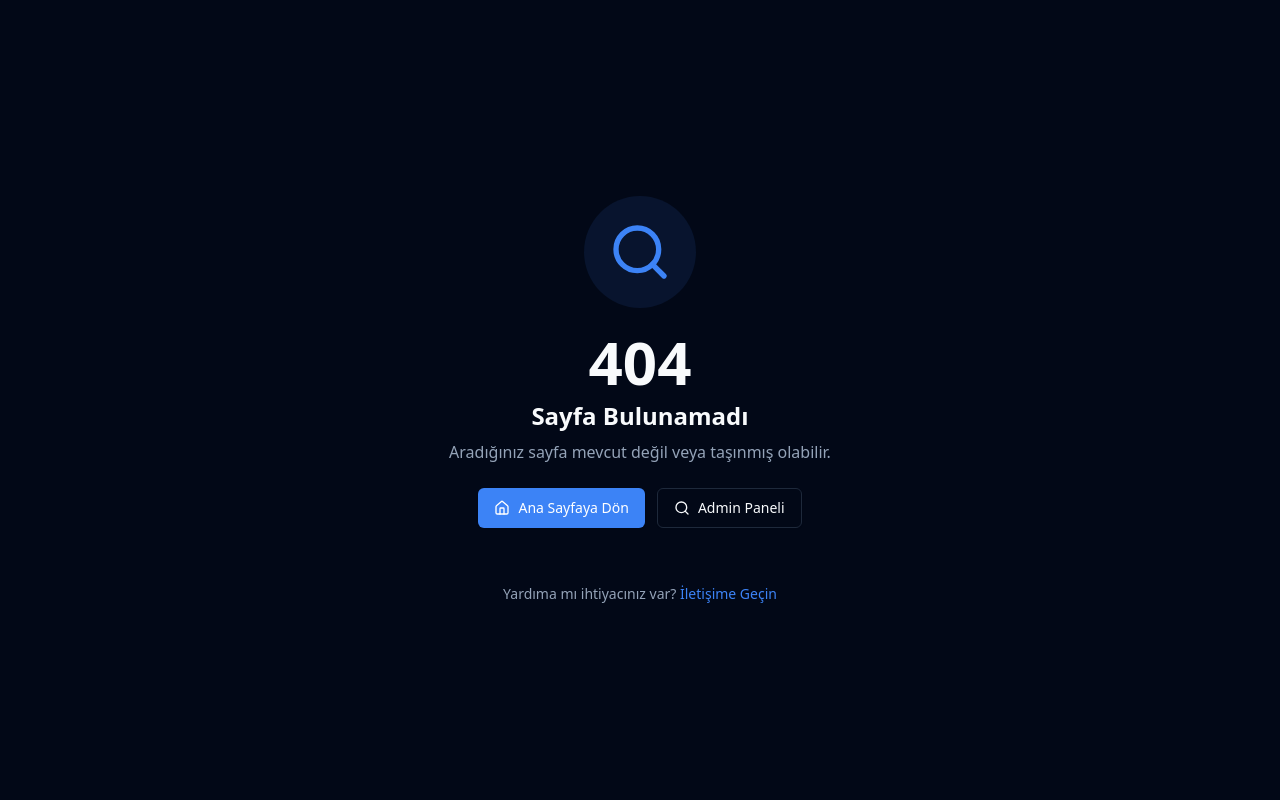
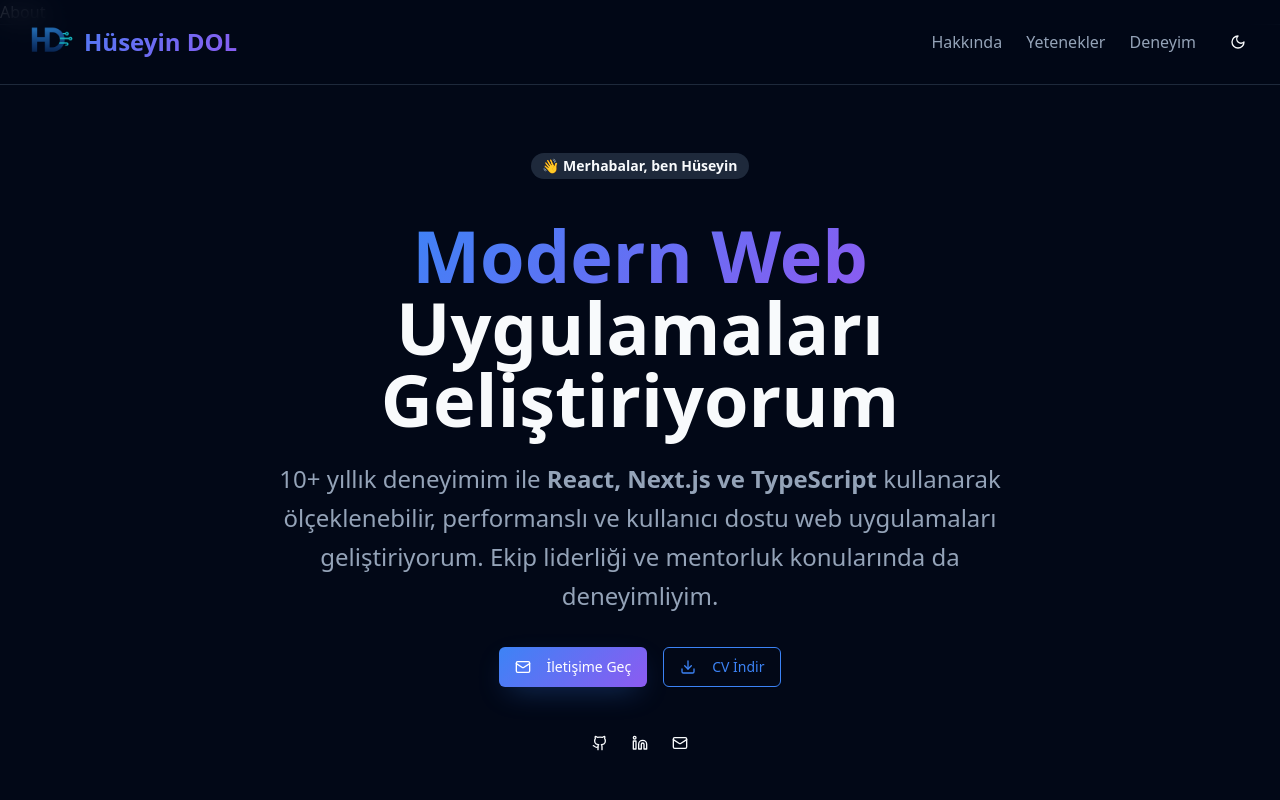
Before and after one commit to huseyindol/nextjs-approute-project, a Next.js app: page /about in a window 1280 px wide. Before the commit this address had no page. Shown: the top 800 px of the page. Built offline with nearby package versions, Linux system fonts and the light colour scheme.

Commit message:
feat: Add About, Experience, and Skills pages and implement Google Tag Manager event tracking with a new Datalayer component.

```diff
--- /dev/null
+++ b/src/app/(site)/about/page.tsx
@@ -0,0 +1,13 @@
+import Hero from '../../../components/Hero'
+
+const About = () => {
+  return (
+    <div>
+      About
+      <hr />
+      <Hero />
+    </div>
+  )
+}
+
+export default About
--- /dev/null
+++ b/src/app/(site)/experience/page.tsx
@@ -0,0 +1,11 @@
+import Hero from '../../../components/Hero'
+
+const Experience = () => {
+  return (
+    <div>
+      Experience <hr /> <Hero />
+    </div>
+  )
+}
+
+export default Experience
--- /dev/null
+++ b/src/app/(site)/skills/page.tsx
@@ -0,0 +1,10 @@
+import Hero from '../../../components/Hero'
+
+const Skills = () => {
+  return (
+    <div>
+      Skills <hr /> <Hero />
+    </div>
+  )
+}
+export default Skills
--- a/src/app/layout.tsx
+++ b/src/app/layout.tsx
@@ -8,6 +8,7 @@ import type { Metadata } from 'next'
 import { ThemeProvider } from 'next-themes'
 import { Geist, Geist_Mono } from 'next/font/google'
 import Script from 'next/script'
+import Datalayer from '../components/Datalayer'
 import './globals.css'
 
 const geistSans = Geist({
@@ -108,6 +109,7 @@ export default function RootLayout({
         >
           <Providers>
             <WebVitals />
+            <Datalayer />
             {children}
             <ScrollToTop />
             <Analytics />
--- /dev/null
+++ b/src/components/Datalayer.tsx
@@ -0,0 +1,23 @@
+'use client'
+
+import { sendGTMEvent } from '@next/third-parties/google'
+import { usePathname } from 'next/navigation'
+import { useLayoutEffect, useRef } from 'react'
+
+const Datalayer = () => {
+  const pathname = usePathname()
+  const originalLocation = useRef(pathname)
+  useLayoutEffect(() => {
+    sendGTMEvent({
+      event: 'originalLocation',
+      virtualUrl: originalLocation.current,
+    })
+    sendGTMEvent({
+      event: 'GAVirtual',
+      virtualUrl: pathname,
+    })
+  }, [pathname])
+  return <></>
+}
+
+export default Datalayer
--- a/src/components/Header.tsx
+++ b/src/components/Header.tsx
@@ -8,6 +8,7 @@ import {
   DropdownMenuTrigger,
 } from '@/components/ui/dropdown-menu'
 import { ThemeToggle } from '@/components/ui/theme-toggle'
+import { sendGTMEvent } from '@next/third-parties/google'
 import { Menu, X } from 'lucide-react'
 import Image from 'next/image'
 import Link from 'next/link'
@@ -20,7 +21,17 @@ export default function Header() {
     <header className="bg-background/80 fixed top-0 z-50 w-full border-b backdrop-blur-md">
       <div className="container mx-auto flex items-center justify-between px-6 py-4">
         <div className="text-gradient text-xl font-bold">
-          <Link href="/" className="flex items-center justify-center space-x-2">
+          <Link
+            href="/"
+            className="flex items-center justify-center space-x-2"
+            onClick={() =>
+              sendGTMEvent({
+                virtual: '/',
+                event: 'buttonClick',
+                target: 'home',
+              })
+            }
+          >
             <Image
               src="/assets/img/huseyindol.png"
               alt=""
@@ -35,18 +46,39 @@ export default function Header() {
           <Link
             href="#about"
             className="text-muted-foreground hover:text-primary transition-colors"
+            onClick={() =>
+              sendGTMEvent({
+                virtual: '#about',
+                event: 'buttonClick',
+                target: 'about',
+              })
+            }
           >
             Hakkında
           </Link>
           <Link
             href="#skills"
             className="text-muted-foreground hover:text-primary transition-colors"
+            onClick={() =>
+              sendGTMEvent({
+                virtual: '#skills',
+                event: 'buttonClick',
+                target: 'skills',
+              })
+            }
           >
             Yetenekler
           </Link>
           <Link
             href="#experience"
             className="text-muted-foreground hover:text-primary transition-colors"
+            onClick={() =>
+              sendGTMEvent({
+                virtual: '#experience',
+                event: 'buttonClick',
+                target: 'experience',
+              })
+            }
           >
             Deneyim
           </Link>
--- a/src/components/Hero.tsx
+++ b/src/components/Hero.tsx
@@ -2,10 +2,17 @@
 import { Badge } from '@/components/ui/badge'
 import { Button } from '@/components/ui/button'
 import { siteInfo } from '@/data/mockData'
+import { sendGTMEvent } from '@next/third-parties/google'
 import { Download, Github, Linkedin, Mail } from 'lucide-react'
 import Link from 'next/link'
+import { usePathname } from 'next/navigation'
+import { useEffect } from 'react'
 
 export default function Hero() {
+  const pathname = usePathname()
+  useEffect(() => {
+    console.log('pathname', pathname)
+  }, [pathname])
   return (
     <section
       id="about"
@@ -34,7 +41,14 @@ export default function Hero() {
             <Button
               size="lg"
               className="hero-gradient shadow-elegant text-white transition-all hover:cursor-pointer hover:shadow-lg"
-              onClick={() => window.open(siteInfo.email, '_blank')}
+              onClick={() => {
+                sendGTMEvent({
+                  virtual: '/',
+                  event: 'buttonClick',
+                  platform: 'email',
+                })
+                window.open(siteInfo.email, '_blank')
+              }}
             >
               <Mail className="mr-2 h-5 w-5" />
               İletişime Geç
@@ -43,7 +57,14 @@ export default function Hero() {
               variant="outline"
               size="lg"
               className="border-primary text-primary hover:bg-primary hover:cursor-pointer hover:text-white"
-              onClick={() => window.open(siteInfo.cvUrl, '_blank')}
+              onClick={() => {
+                sendGTMEvent({
+                  virtual: '/',
+                  event: 'buttonClick',
+                  platform: 'cv-download',
+                })
+                window.open(siteInfo.cvUrl, '_blank')
+              }}
             >
               <Download className="mr-2 h-5 w-5" />
               CV İndir
```
